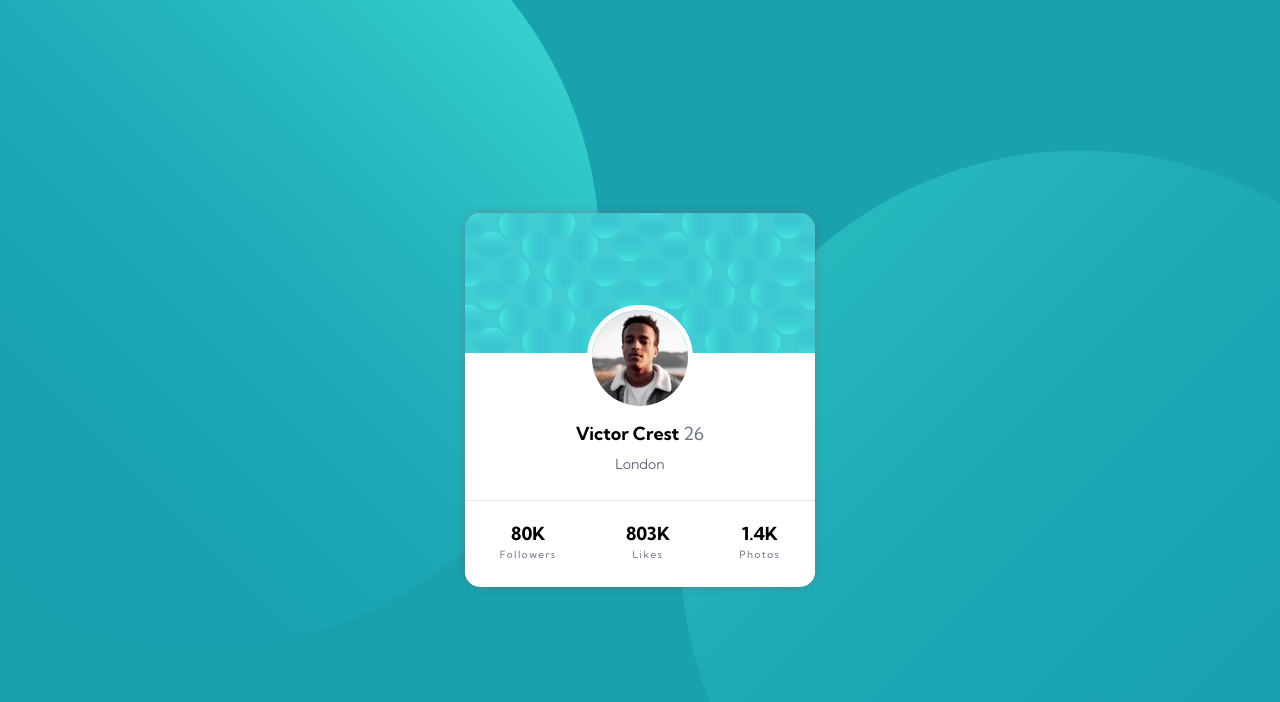
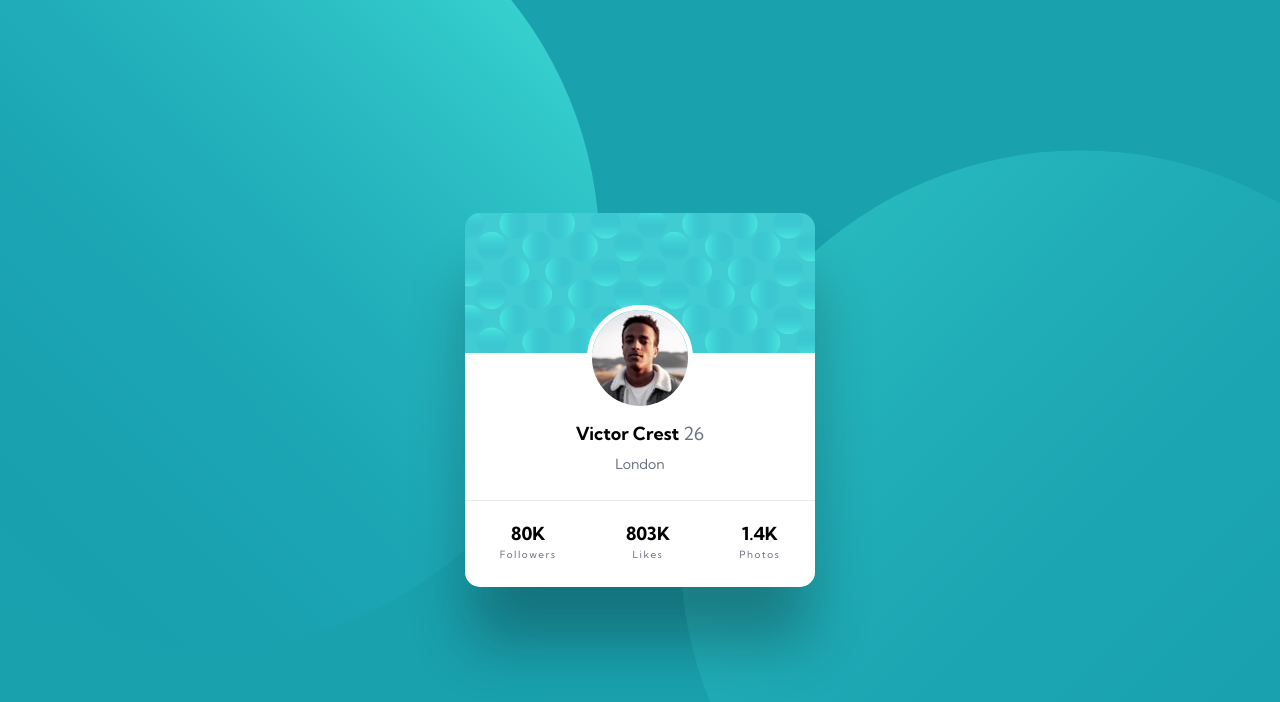
Before and after one commit to callumjelliott/fem-profile-card-component-main, a plain HTML site: page final-code/index.html in a window 1280 px wide. Drawn offline with Linux system fonts and the light colour scheme.

Commit message:
fixing box shadow

```diff
--- a/final-code/sass/components/_card.scss
+++ b/final-code/sass/components/_card.scss
@@ -6,7 +6,7 @@ div.card {
 
     overflow: hidden;
 
-    box-shadow: 0 0 12px -6px red;
+    box-shadow: 0 60px 60px -6px rgba(10, 10, 10, 0.3);
 
     &--top, &--bottom {
         display: flex;
```
Also changed, not shown: final-code/css/style.css.
